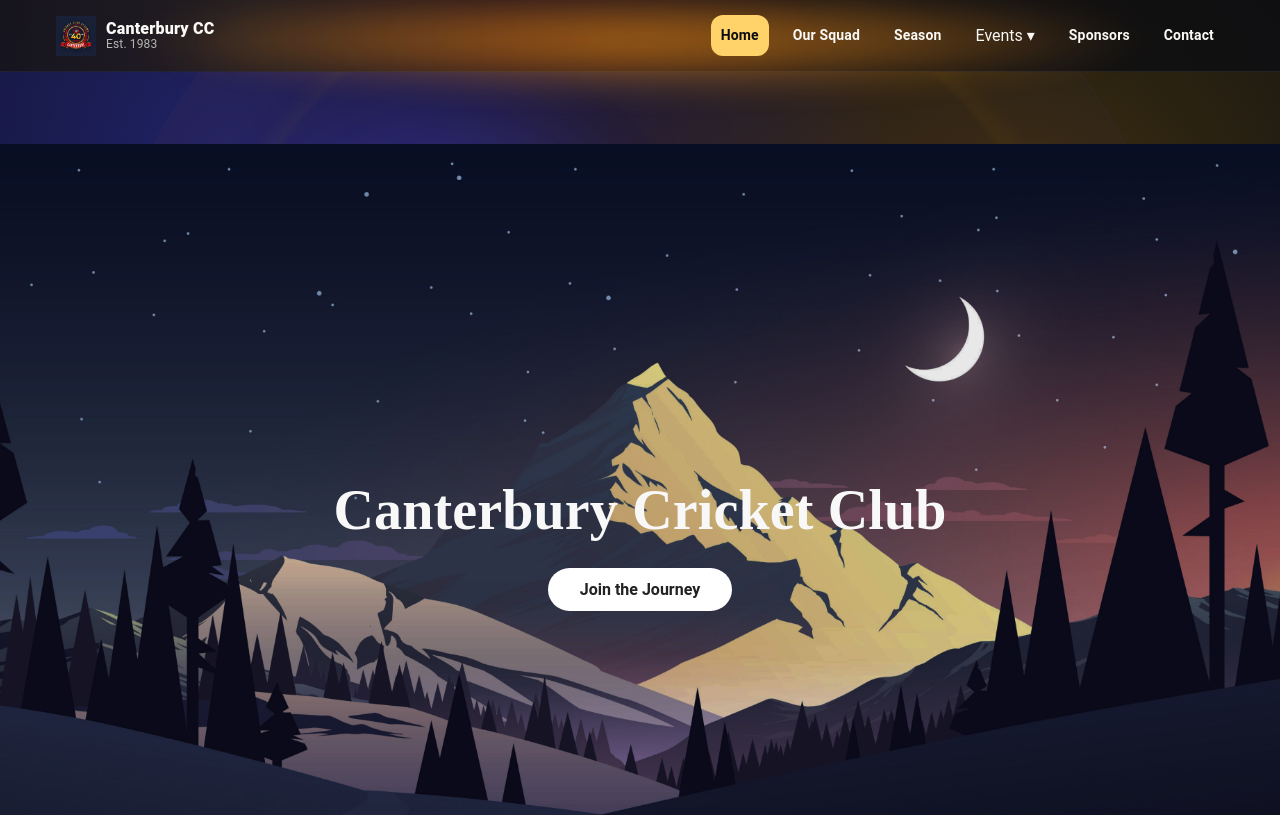
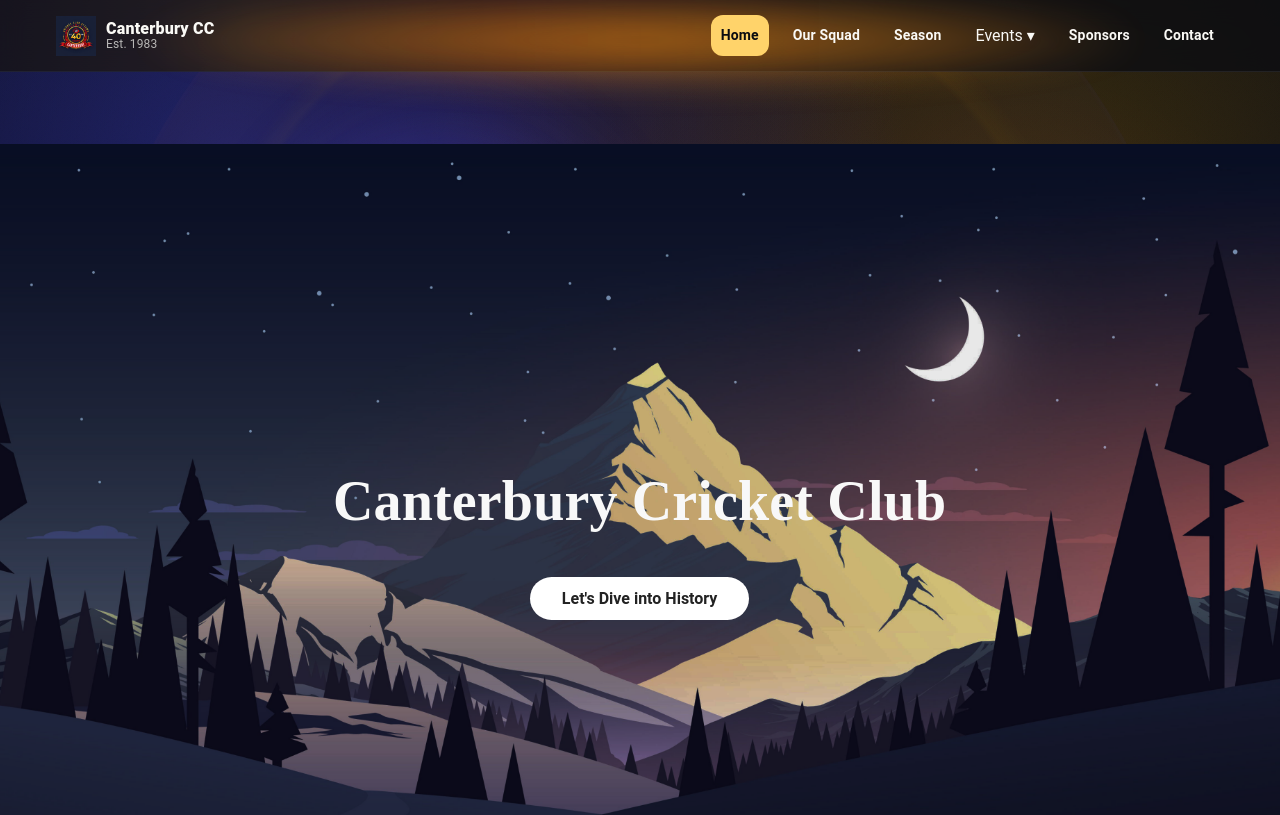
Before and after one commit to snj3vpaul/CanterburyCricket, a React (Vite) app in the folder CanterburyCricket/: page / in a window 1280 px wide. Shown: the top 815 px of the page. Built offline with nearby package versions, Linux system fonts and the light colour scheme.

Commit message:
Dive into History

```diff
--- a/CanterburyCricket/src/components/parallax/Parallax1.jsx
+++ b/CanterburyCricket/src/components/parallax/Parallax1.jsx
@@ -1,65 +1,94 @@
-import { useState, useEffect } from "react";
+import { useState, useEffect, useRef } from "react";
 import "./parallax.css";
 
 export const Parallax1 = () => {
   const [scrollPosition, setScrollPosition] = useState(0);
 
+  // Dive animation state
+  const [isDiving, setIsDiving] = useState(false);
+  const lockRef = useRef(false);
+
+  // Target section ref (your paragraphs)
+  const historyRef = useRef(null);
+
   const handleScroll = () => setScrollPosition(window.scrollY);
 
   useEffect(() => {
     window.addEventListener("scroll", handleScroll, { passive: true });
+    return () => window.removeEventListener("scroll", handleScroll);
+  }, []);
 
-    return () => {
-      window.removeEventListener("scroll", handleScroll);
+  const handleDiveClick = () => {
+    if (lockRef.current) return;
+    lockRef.current = true;
+
+    setIsDiving(true);
+
+    // Start scroll after the "dive" begins
+    window.setTimeout(() => {
+      historyRef.current?.scrollIntoView({
+        behavior: "smooth",
+        block: "start",
+      });
+    }, 260);
+
+    // Reset animation state
+    window.setTimeout(() => {
+      setIsDiving(false);
+      lockRef.current = false;
+    }, 850);
   };
-  }, []);
 
   return (
     <div className="page parallax-1-page">
       <section
         style={{
           backgroundPositionY: `${scrollPosition * 0.5}px`,
-          //backgroundSize: `${(window.outerHeight - scrollPosition) / 3}%`,//
         }}
         className="parallax-banner"
       >
+        {/* Wrap hero content so we animate ONLY the text/button, not the background */}
+        <div className={`parallax-heroContent ${isDiving ? "isDiving" : ""}`}>
           <h2>Canterbury Cricket Club</h2>
-        <button>Join the Journey</button>
+          <button onClick={handleDiveClick}>Let&apos;s Dive into History</button>
+        </div>
       </section>
-      <section className="parallax-container">
+
+      {/* Add ref here so button can scroll into this section */}
+      <section className="parallax-container" ref={historyRef} id="history">
         <h2>Canterbury Cricket Club — Where Passion Meet the Pitch</h2>
+
         <p>
-  Canterbury Cricket Club Ottawa has been a proud part of the city’s cricketing
-  community since <strong>1983</strong>. What started as a small group of
-  passionate cricketers has grown into one of Ottawa’s most respected and
-  long-standing cricket clubs. Over the years, Canterbury has become known not
-  just for competitive cricket, but for strong friendships, sportsmanship, and
-  a deep love for the game.
+          Canterbury Cricket Club Ottawa has been a proud part of the city’s
+          cricketing community since <strong>1983</strong>. What started as a
+          small group of passionate cricketers has grown into one of Ottawa’s
+          most respected and long-standing cricket clubs. Over the years,
+          Canterbury has become known not just for competitive cricket, but for
+          strong friendships, sportsmanship, and a deep love for the game.
         </p>
 
         <p>
-  From weekend league matches to tournament finals, Canterbury has always been
-  about playing hard, playing fair, and enjoying every moment on and off the
-  field. Our club proudly brings together players from diverse backgrounds,
-  united by a shared passion for cricket and a commitment to representing the
-  club with pride.
+          From weekend league matches to tournament finals, Canterbury has always
+          been about playing hard, playing fair, and enjoying every moment on
+          and off the field. Our club proudly brings together players from
+          diverse backgrounds, united by a shared passion for cricket and a
+          commitment to representing the club with pride.
         </p>
 
         <p>
           With decades of history behind us, Canterbury has celebrated countless
           milestones — championship victories, unforgettable performances, and
-  generations of players who’ve worn the club colors with honor. Whether you’re
-  a seasoned cricketer or new to the game, there’s always a place for you in the
-  Canterbury family.
+          generations of players who’ve worn the club colors with honor. Whether
+          you’re a seasoned cricketer or new to the game, there’s always a place
+          for you in the Canterbury family.
         </p>
 
         <p>
-  Today, Canterbury Cricket Club continues to build on its legacy while looking
-  toward the future — developing young talent, strengthening our community,
-  and keeping the spirit of cricket alive in Ottawa. Join us on the journey as
-  we write the next chapter of Canterbury cricket. 🏏❤️
+          Today, Canterbury Cricket Club continues to build on its legacy while
+          looking toward the future — developing young talent, strengthening our
+          community, and keeping the spirit of cricket alive in Ottawa. Join us
+          on the journey as we write the next chapter of Canterbury cricket. 🏏❤️
         </p>
-
       </section>
     </div>
   );
--- a/CanterburyCricket/src/components/parallax/parallax.css
+++ b/CanterburyCricket/src/components/parallax/parallax.css
@@ -29,6 +29,58 @@ body {
 /* =========================
    Parallax Hero Section
    ========================= */
+/* === Hero content wrapper (so text/button stays stable) === */
+.parallax-heroContent {
+  position: relative;
+  z-index: 2;
+  display: grid;
+  gap: 18px;
+  justify-items: center;
+
+  transform-origin: 50% 35%;
+  will-change: transform, opacity, filter;
+}
+
+/* Dive animation class */
+.parallax-heroContent.isDiving {
+  animation: parallaxDive 820ms cubic-bezier(0.2, 0.85, 0.2, 1) both;
+}
+
+/* "Dive into page" feeling */
+@keyframes parallaxDive {
+  0% {
+    transform: translate3d(0, 0, 0) scale(1);
+    opacity: 1;
+    filter: blur(0px);
+  }
+  22% {
+    transform: translate3d(0, 10px, 0) scale(0.992);
+    opacity: 0.97;
+    filter: blur(0.2px);
+  }
+  55% {
+    transform: translate3d(0, 44px, 0) scale(0.965);
+    opacity: 0.92;
+    filter: blur(1.1px);
+  }
+  100% {
+    transform: translate3d(0, 0, 0) scale(1);
+    opacity: 1;
+    filter: blur(0px);
+  }
+}
+
+/* Make the scroll land below your fixed navbar */
+.parallax-container {
+  scroll-margin-top: 92px; /* tweak if navbar height differs */
+}
+
+/* Accessibility: respect reduced motion */
+@media (prefers-reduced-motion: reduce) {
+  .parallax-heroContent.isDiving {
+    animation: none;
+  }
+}
 
 .parallax-banner {
   position: relative;
```
Lines whose indentation alone changed are shown as unchanged.
